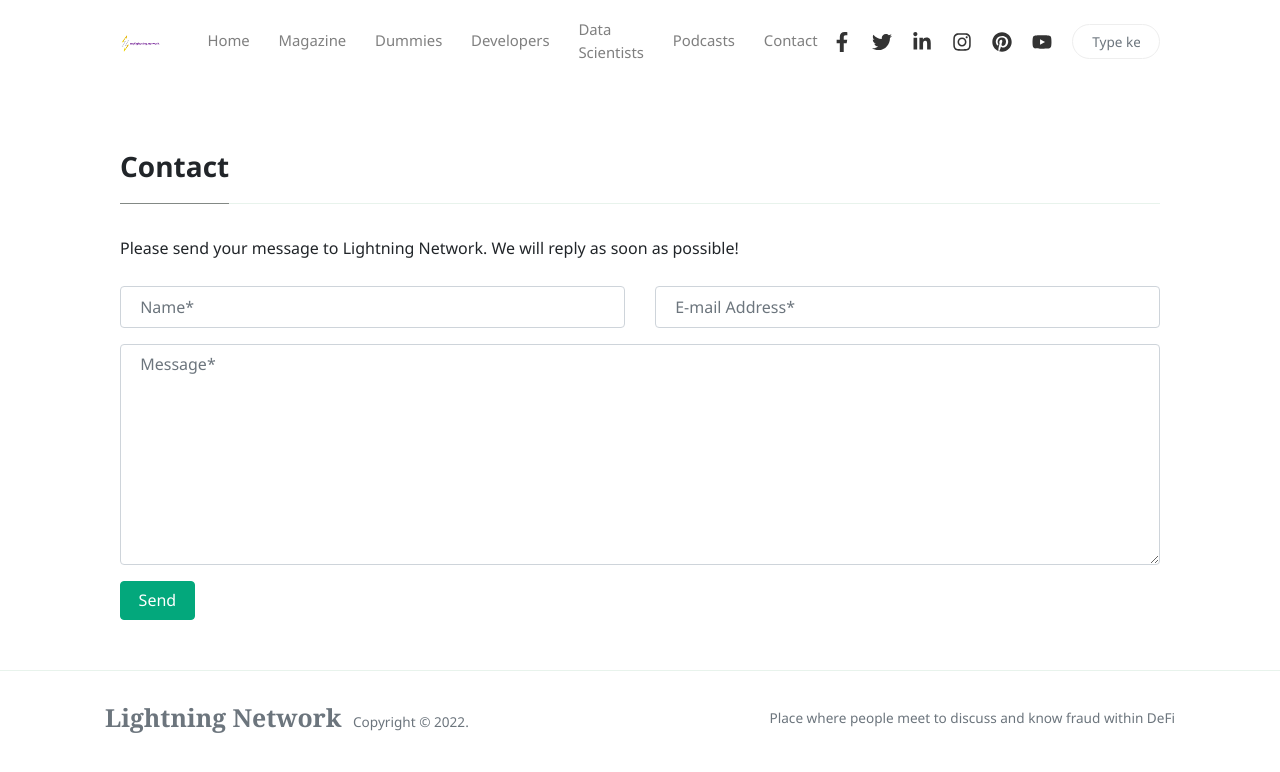
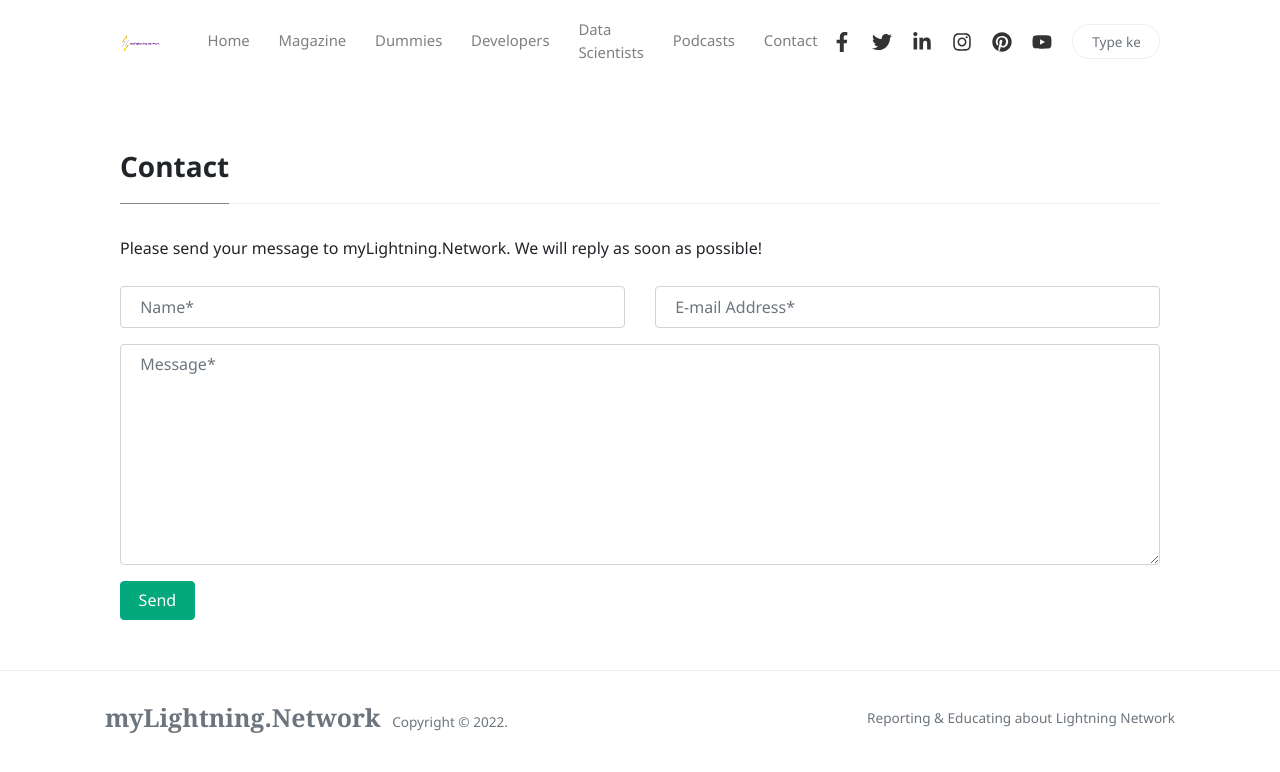
Before and after one commit to mylightningnetwork/mylightning.network.old.website, a Jekyll site: the page built from _pages/contact.md, in a window 1280 px wide. Shown: the top 772 px of the page. Built offline with Jekyll 4.4.1, drawn with Linux system fonts in a browser that asks for light colours; nearby versions of some CDN libraries.

Commit message:
config changes

```diff
--- a/_config.yml
+++ b/_config.yml
@@ -1,5 +1,5 @@
-name: 'Lightning Network'
-description: 'Place where people meet to discuss and know fraud within DeFi'
+name: 'myLightning.Network'
+description: 'Reporting & Educating about Lightning Network'
 logo: "../../assets/images/logo.png"
 favicon: 'assets/images/favicon.ico'
 domain: mylightning.network         # if you want to force HTTPS, specify the domain without the http at the start, e.g. example.com
```
